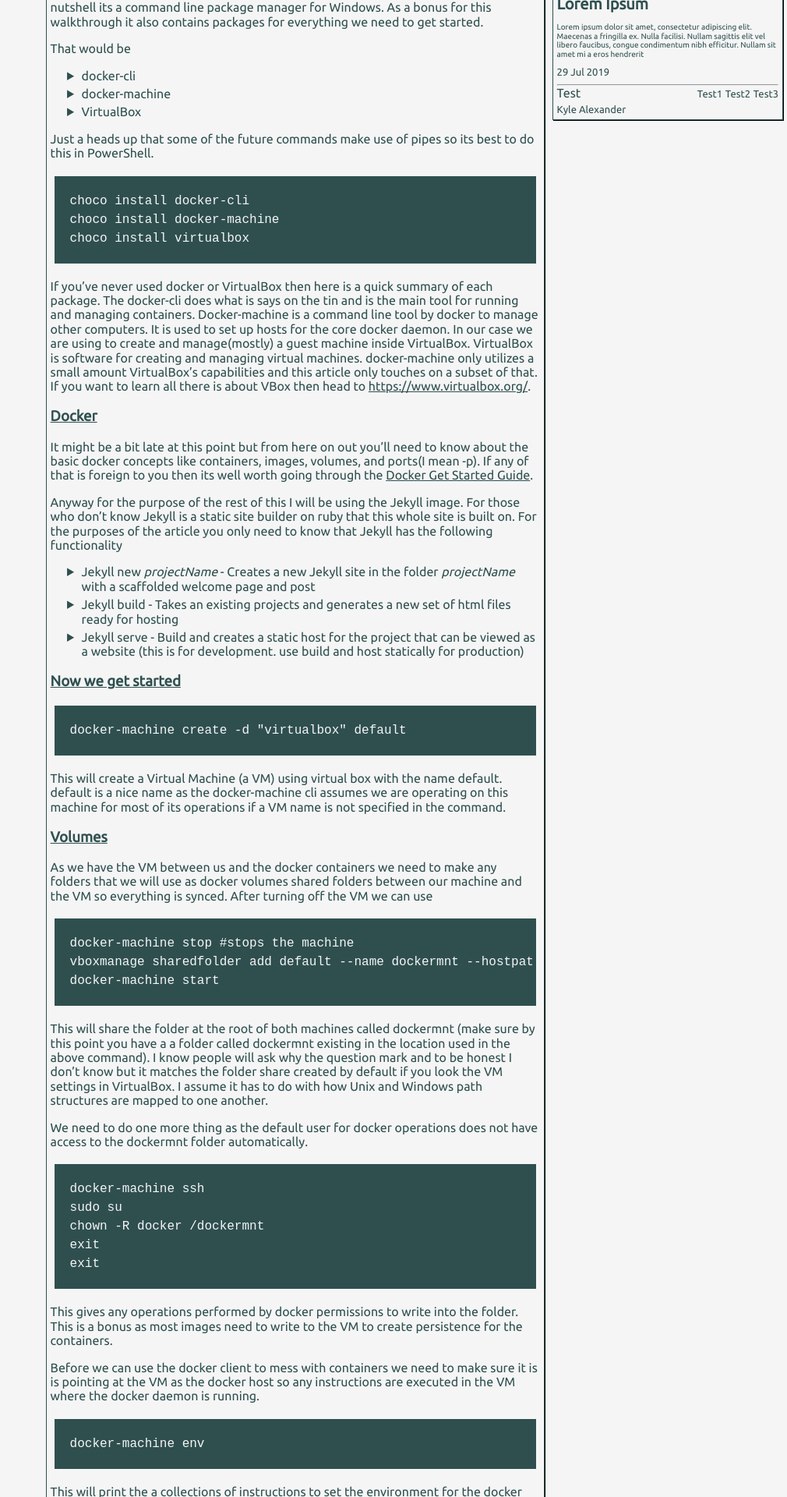
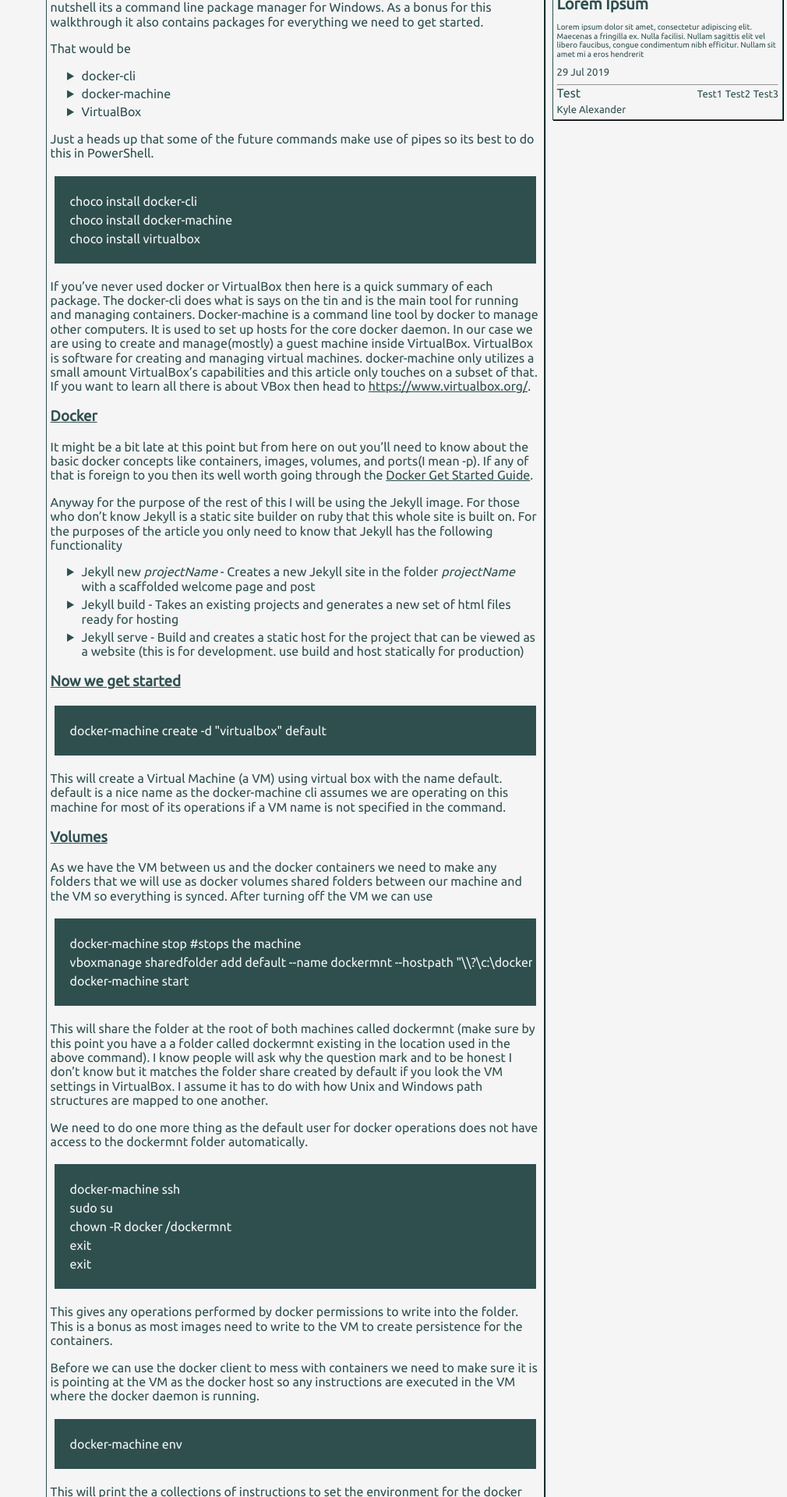
Before and after one commit to Mcphylus12/mcphylus12.github.io, a Jekyll site: the page built from _posts/2019-08-18-Docker-VBox.md, in a window 1280 px wide. Shown: the part 778-2698 px from the top of the page at 78% size, without its empty margins (270-1280 px from the left). Built offline with Jekyll 4.4.1, drawn with Linux system fonts in a browser that asks for light colours.

Commit message:
added important for code fonts

```diff
--- a/css/stylesheet.scss
+++ b/css/stylesheet.scss
@@ -29,7 +29,7 @@
     padding: 15px;
     margin: 25px 10px;
     line-height: 1.5em;
-    font-family: 'Ubuntu', sans-serif;
+    font-family: 'Ubuntu', sans-serif !important;
     overflow-x: auto;
     box-shadow: 0px 0px 0px 5px darkslategray;
 }
```
